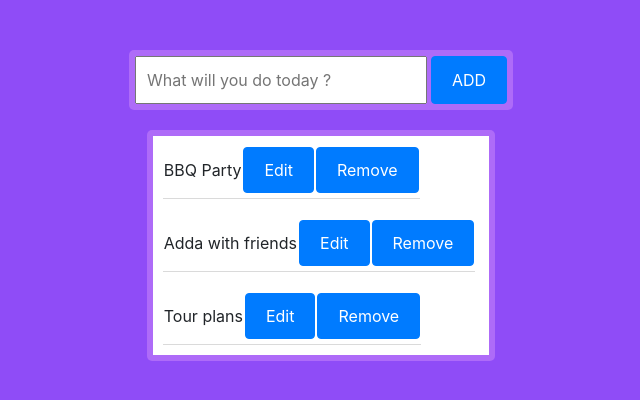
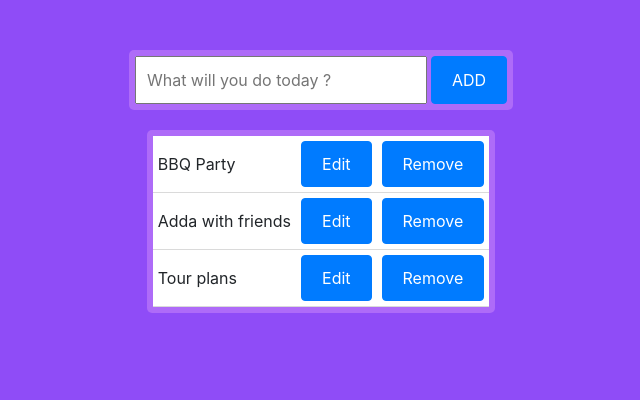
Before and after one commit to mdzobayer/angular-to-do-list, an Angular app: page / in a window 1280 px wide. Shown: the top 400 px of the page, without its empty margins (319-959 px from the left). Built offline with nearby package versions, Linux system fonts and the light colour scheme.

Commit message:
Add stylesheet for table row

```diff
--- a/src/app/task-output/task-output.component.css
+++ b/src/app/task-output/task-output.component.css
@@ -26,10 +26,13 @@ table {
     padding: 10px;
     width: 100%;
 }
- tr {
+tr {
     border-bottom: 1px solid rgb(218, 218, 218);
     border-collapse: collapse;
-    padding-bottom: 4px;
+
+}
+td {
+    padding: 5px;
 }
 /* .item {
     width: 300px;
--- a/src/app/task-output/task-output.component.html
+++ b/src/app/task-output/task-output.component.html
@@ -1,35 +1,30 @@
 <div class="output" *ngIf="taskList.myTask.length > 0">
     <!-- <p>{{taskList.myTask.length}}</p> -->
-    <table *ngFor="let aTask of taskList.myTask" fxLayout.lt-md="column" fxLayout="row" fxLayoutGap="4px" fxLayoutAlign="space-between center">
-        <tr *ngIf="aTask.editable == false">
-            <td class="item">{{aTask.description}}</td>
-            <td>
+    <table>
+        <tr *ngFor="let aTask of taskList.myTask">
+
+            <td class="item" *ngIf="aTask.editable == false">{{aTask.description}}</td>
+            <td *ngIf="aTask.editable == false">
                 <button type="button" class="btn btn-primary" (click)="editTask(aTask)">Edit</button>
             </td>
-            <td>
+            <td *ngIf="aTask.editable == false">
                 <button type="button" class="btn btn-primary" (click)="removeTask(aTask)">Remove</button>
             </td>
 
 
 
-        </tr>
-        <tr *ngIf="aTask.editable == true">
-            <td>
+            <td *ngIf="aTask.editable == true">
                 <input class="edit-input" type="text" [(ngModel)]="aTask.description" (keyup.enter)="onKeyUp()"
                     placeholder="What will you do today ?">
             </td>
-            <td>
+            <td *ngIf="aTask.editable == true">
                 <button type="button" class="btn btn-primary" (click)="doneEditTask(aTask)">Done</button>
 
             </td>
-            <td>
+            <td *ngIf="aTask.editable == true">
                 <button type="button" class="btn btn-primary" (click)="removeTask(aTask)">Remove</button>
             </td>
-
         </tr>
-        <div>
-            <hr />
-        </div>
     </table>
 
 </div>
```
